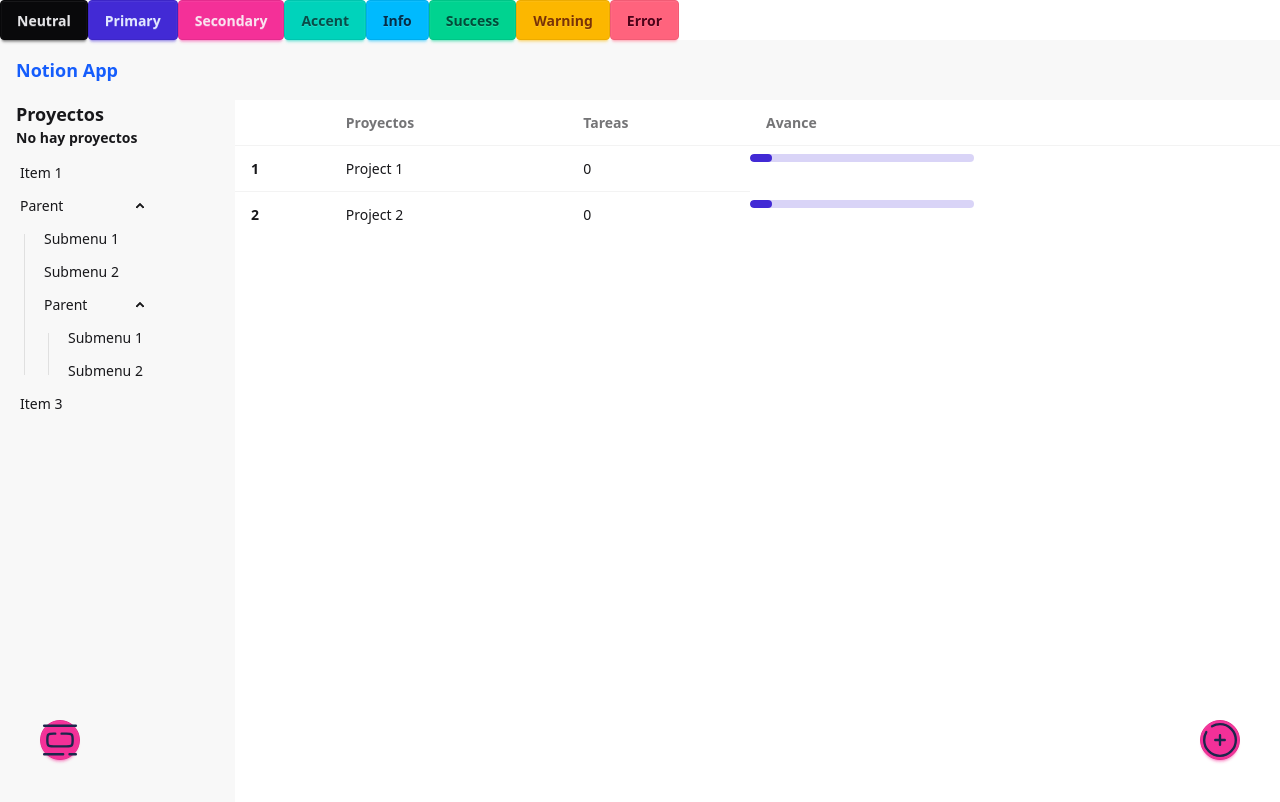
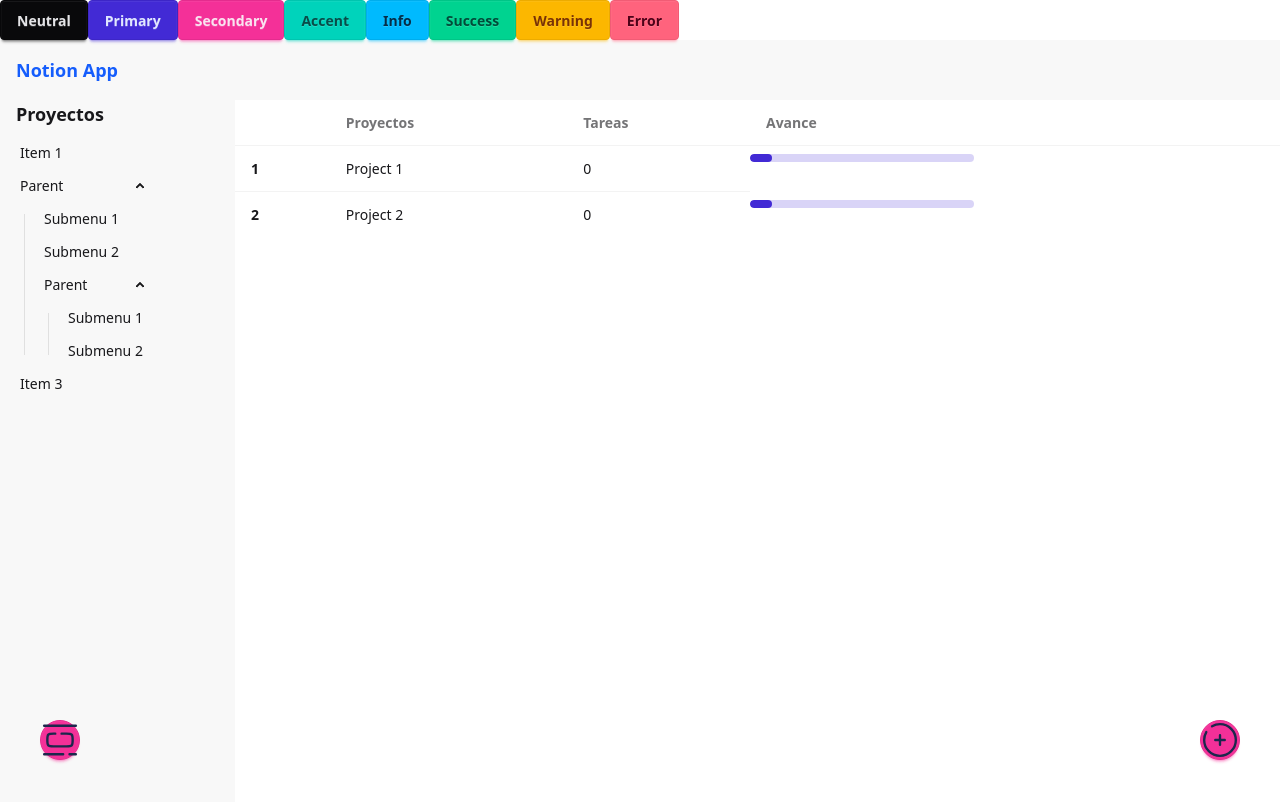
Before and after one commit to inesbetrian/projects-app, a Vue app: page /projects in a window 1280 px wide. Shown: the top 802 px of the page. Built offline with nearby package versions, Linux system fonts and the light colour scheme; the HTML template or start-up script is replaced by a standard one.

Commit message:
Fin de clase 19

```diff
--- a/src/modulorum/projects/components/LateralisMenu.vue
+++ b/src/modulorum/projects/components/LateralisMenu.vue
@@ -3,9 +3,12 @@
     <aside class="bg-base-200 w-72 min-h-screen">
 
         <h2 class="text-lg font-bold mx-4">Proyectos</h2>
-        <p class="text-sm font-bold mx-4">No hay proyectos</p>
+        <p
+            v-if="projectStore.nonProject"
+            class="text-sm font-bold mx-4">No hay proyectos
+        </p>
 
-        <ul class="menu">
+        <ul v-else class="menu">
         <li><a>Item 1</a></li>
         <li>
             <details open>
@@ -31,3 +34,11 @@
     </aside>
 
 </template>
+
+<script lang="ts" setup>
+import { useProjectsStore } from '../stores/projects.store';
+
+
+    const projectStore = useProjectsStore()
+
+</script>
--- a/src/modulorum/projects/stores/projects.store.ts
+++ b/src/modulorum/projects/stores/projects.store.ts
@@ -44,5 +44,7 @@
 
         addereProject,
 
+        nonProject: computed(() => projects.value.length === 0 ),
+
     }
 });
```
